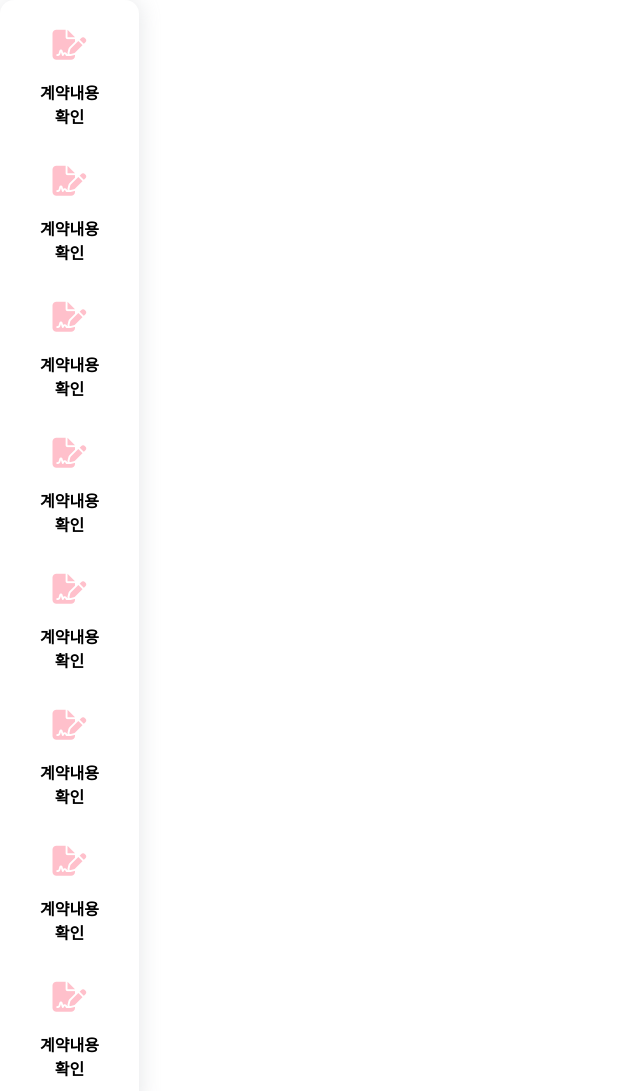
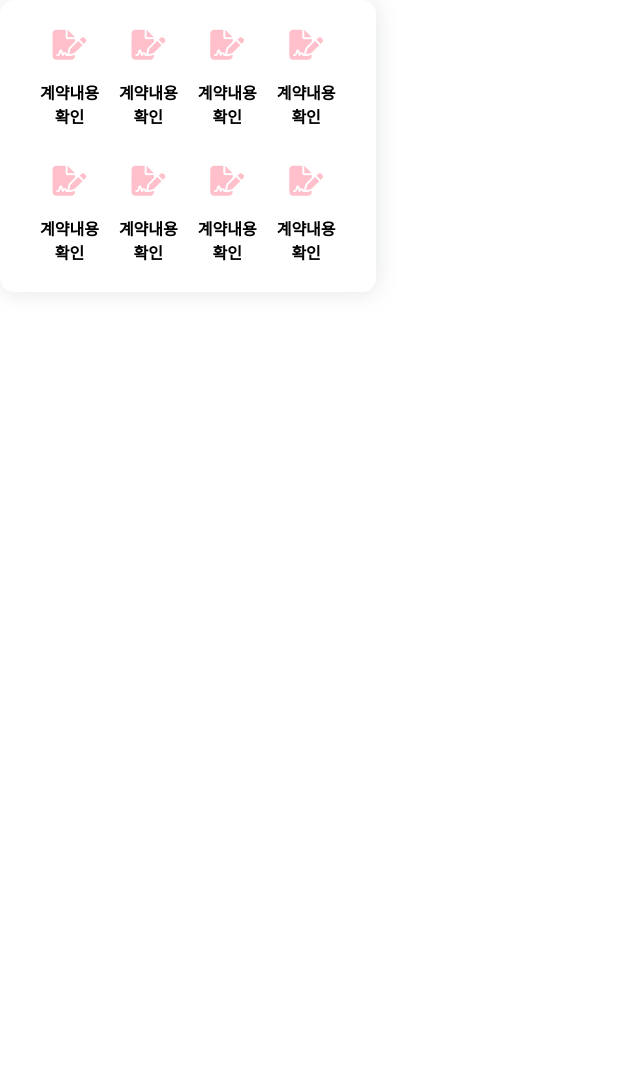
Before and after one commit to Zerokyh/Backend_Class01_HTMLCSS, a plain HTML site: page day02/icons/icons_teacher.html in a window 1280 px wide. Shown: the whole page, without its empty margins (0-640 px from the left). After the commit the page ends 800 px from the top, so only its background shows below. Drawn offline with Linux system fonts and the light colour scheme.

Commit message:
Add files via upload

```diff
--- a/day02/icons/icons_teacher.css
+++ b/day02/icons/icons_teacher.css
@@ -1,4 +1,4 @@
-.icons_container {
+.icons__container {
   display: flex;
   flex-direction: column;
   gap: 40px;
--- a/day02/icons/icons_teacher.html
+++ b/day02/icons/icons_teacher.html
@@ -15,8 +15,35 @@
     />
   </head>
   <body>
-    <section class="icons_container">
+    <section class="icons__container">
       <div class="icons_box">
+        <div class="icon">
+          <div class="font">
+            <i class="fa-solid fa-file-signature"></i>
+          </div>
+          <div class="content">
+            <span>계약내용</span>
+            <span>확인</span>
+          </div>
+        </div>
+        <div class="icon">
+          <div class="font">
+            <i class="fa-solid fa-file-signature"></i>
+          </div>
+          <div class="content">
+            <span>계약내용</span>
+            <span>확인</span>
+          </div>
+        </div>
+        <div class="icon">
+          <div class="font">
+            <i class="fa-solid fa-file-signature"></i>
+          </div>
+          <div class="content">
+            <span>계약내용</span>
+            <span>확인</span>
+          </div>
+        </div>
         <div class="icon">
           <div class="font">
             <i class="fa-solid fa-file-signature"></i>
@@ -37,8 +64,6 @@
             <span>확인</span>
           </div>
         </div>
-      </div>
-      <div class="icons_box">
         <div class="icon">
           <div class="font">
             <i class="fa-solid fa-file-signature"></i>
@@ -48,8 +73,6 @@
             <span>확인</span>
           </div>
         </div>
-      </div>
-      <div class="icons_box">
         <div class="icon">
           <div class="font">
             <i class="fa-solid fa-file-signature"></i>
@@ -59,41 +82,6 @@
             <span>확인</span>
           </div>
         </div>
-      </div>
-      <div class="icons_box">
-        <div class="icon">
-          <div class="font">
-            <i class="fa-solid fa-file-signature"></i>
-          </div>
-          <div class="content">
-            <span>계약내용</span>
-            <span>확인</span>
-          </div>
-        </div>
-      </div>
-      <div class="icons_box">
-        <div class="icon">
-          <div class="font">
-            <i class="fa-solid fa-file-signature"></i>
-          </div>
-          <div class="content">
-            <span>계약내용</span>
-            <span>확인</span>
-          </div>
-        </div>
-      </div>
-      <div class="icons_box">
-        <div class="icon">
-          <div class="font">
-            <i class="fa-solid fa-file-signature"></i>
-          </div>
-          <div class="content">
-            <span>계약내용</span>
-            <span>확인</span>
-          </div>
-        </div>
-      </div>
-      <div class="icons_box">
         <div class="icon">
           <div class="font">
             <i class="fa-solid fa-file-signature"></i>
--- a/day02/trip/trip_teather.css
+++ b/day02/trip/trip_teather.css
@@ -1,6 +1,13 @@
+body{
+  display: flex;
+  flex-direction: column;
+  margin-left: 20px;
+}
+
 h4 {
   font-size: 20px;
   font-weight: bold;
+  margin-top: 20px;
   margin-bottom: 20px;
 }
 
```
